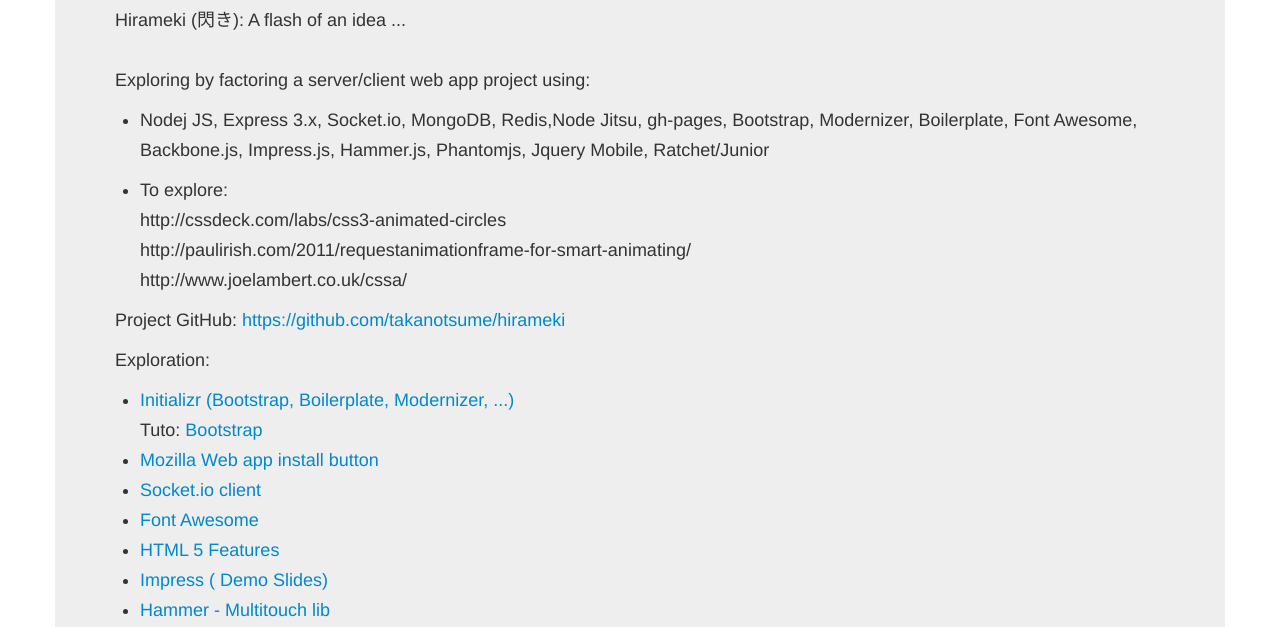
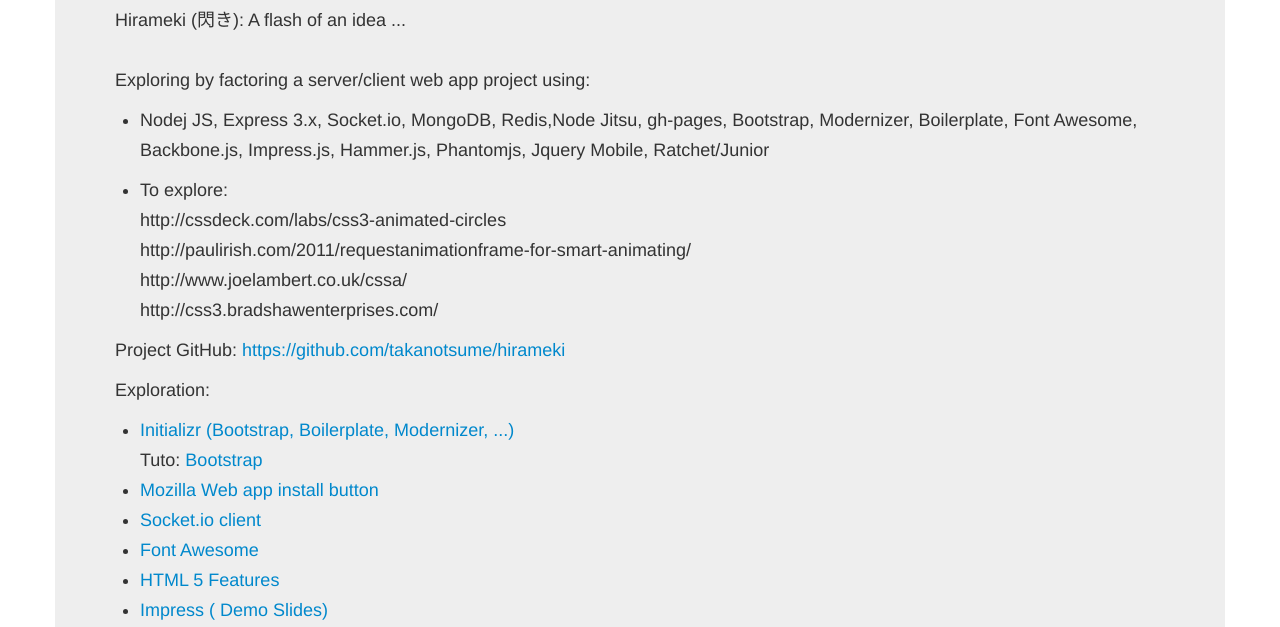
Before and after one commit to takanotsume/hirameki, a website: page www/index.html in a window 1280 px wide. Shown: the part 155-782 px from the top of the page. Drawn offline with nearby package versions, Linux system fonts and the light colour scheme.

```diff
--- a/www/index.html
+++ b/www/index.html
@@ -32,7 +32,8 @@
                         To explore:<br />
                         http://cssdeck.com/labs/css3-animated-circles<br />
                         http://paulirish.com/2011/requestanimationframe-for-smart-animating/<br />
-                        http://www.joelambert.co.uk/cssa/
+                        http://www.joelambert.co.uk/cssa/<br />
+                        http://css3.bradshawenterprises.com/
                         </li>
                     </ul>
                 </p>
```
